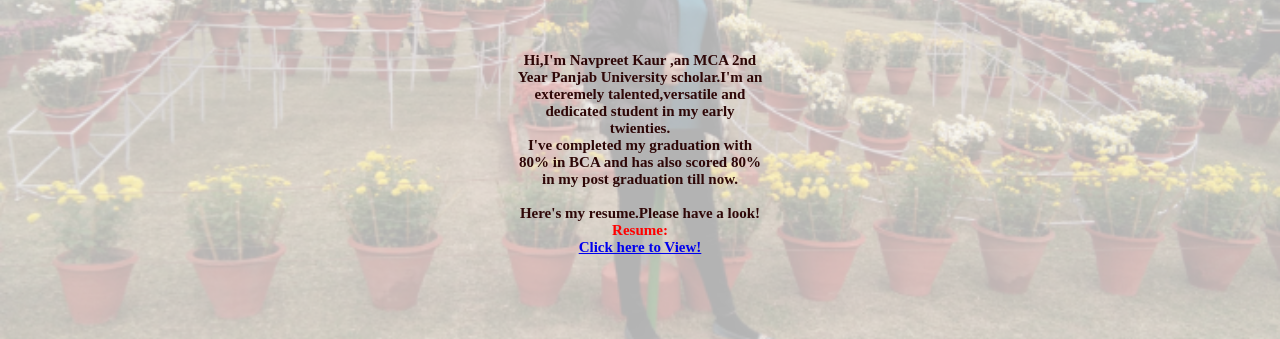
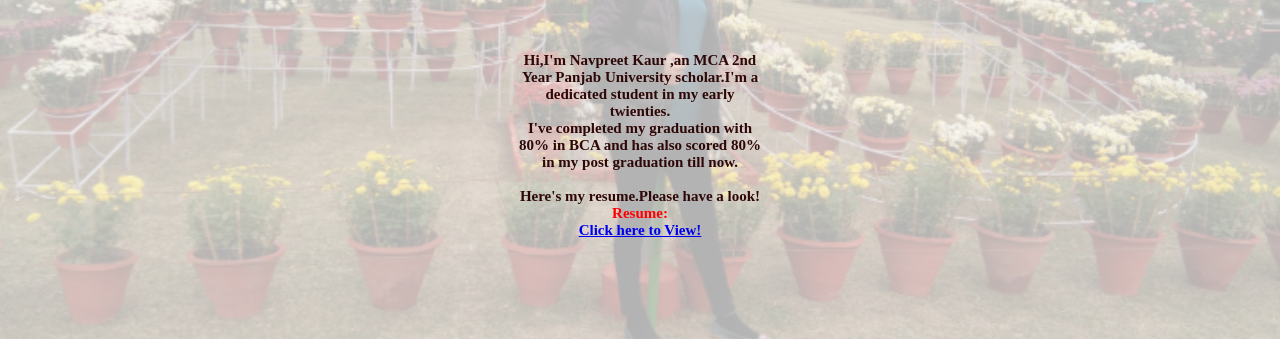
Before and after one commit to Nav-3299/Navpreet_Kaur.github.io, a plain HTML site: page index.html in a window 1280 px wide. Shown: the part 161-500 px from the top of the page. Drawn offline with Linux system fonts and the light colour scheme; a web font is replaced by a local one.

Commit message:
Update index.html

```diff
--- a/index.html
+++ b/index.html
@@ -34,7 +34,7 @@
         <h1 class="h-primary">ABOUT</h1>
         <p>
             Hi,I'm Navpreet Kaur ,an MCA 2nd Year Panjab University
-            scholar.I'm an exteremely talented,versatile and dedicated student in my early twienties.<br>
+            scholar.I'm a dedicated student in my early twienties.<br>
 
             I've completed my graduation with 80% in BCA and has also scored 80% in my post graduation till now.<br><br>
 
```
